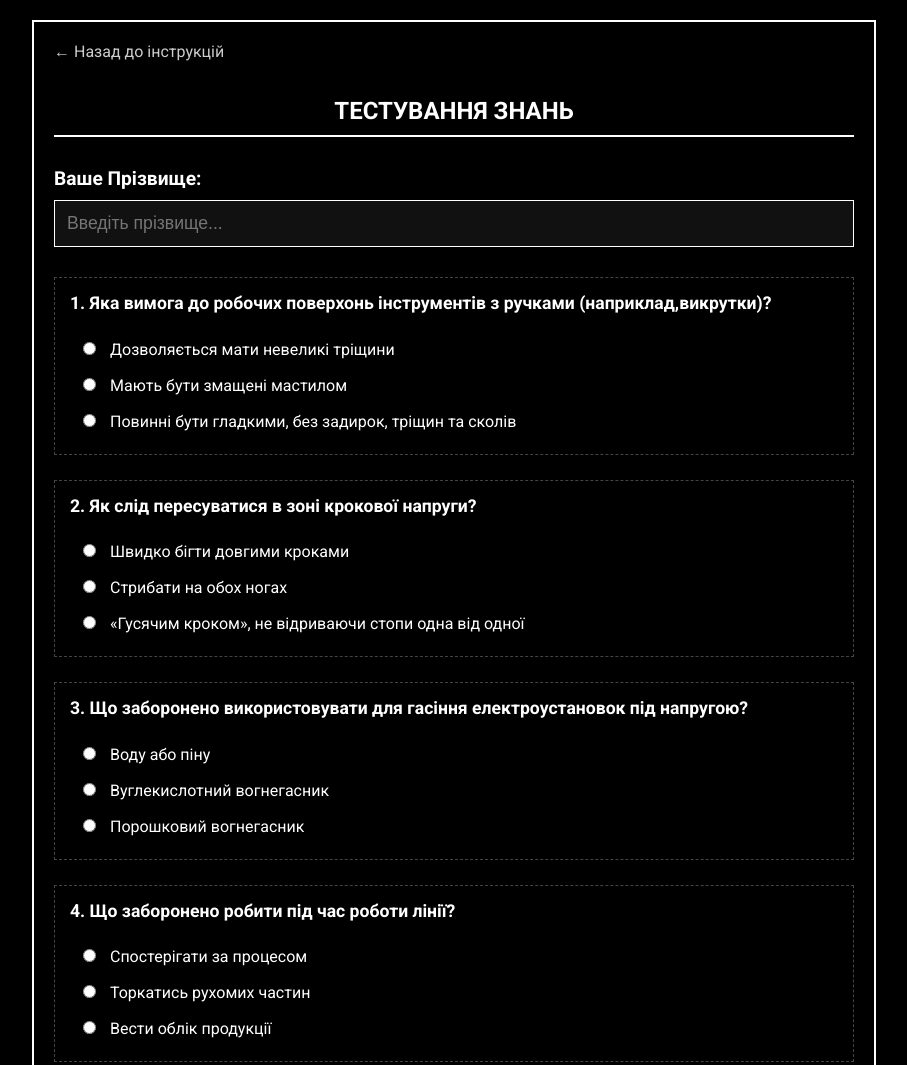
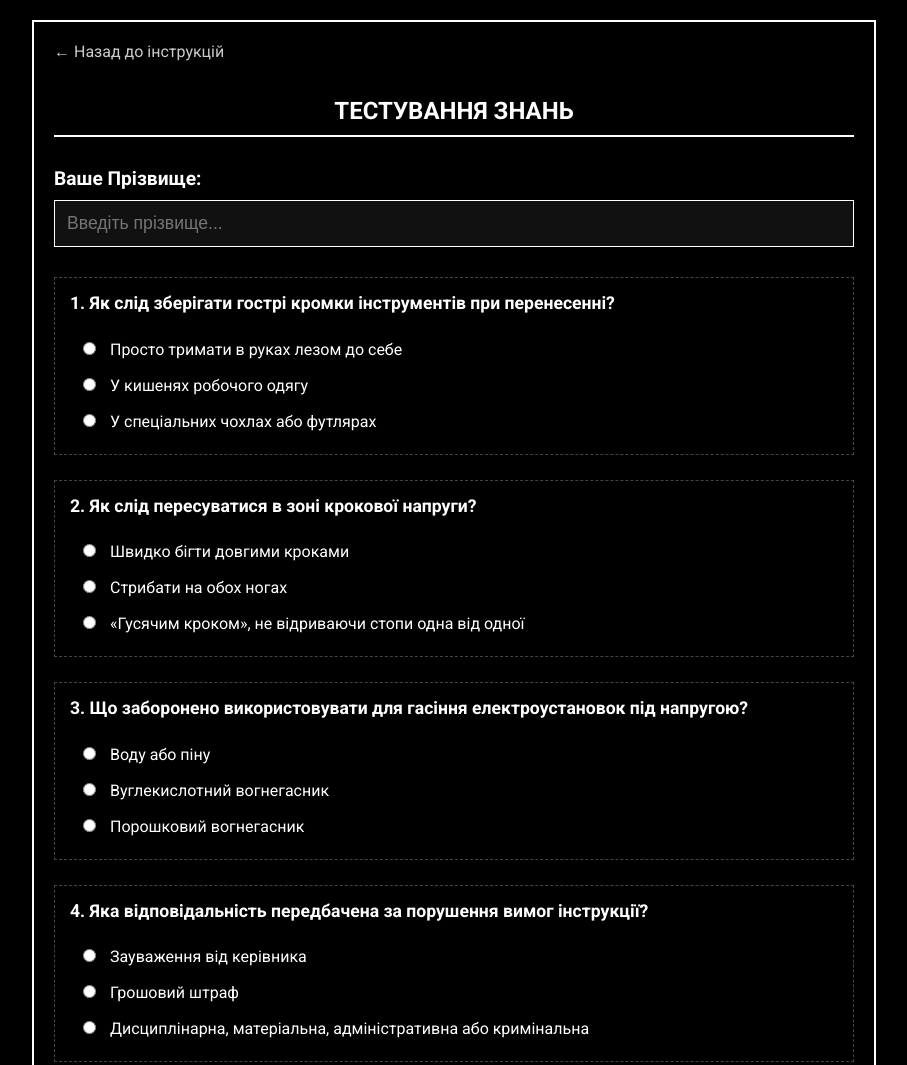
Before and after one commit to shylovak-spec/IOP_Lac, a plain HTML site: page test.html in a window 1280 px wide. Shown: the top 1065 px of the page, without its empty margins (186-1093 px from the left). Drawn offline with Linux system fonts and the light colour scheme.

Commit message:
Update test.html

```diff
--- a/test.html
+++ b/test.html
@@ -141,19 +141,19 @@
             correct: 0
         },
         {
-            q: "Як правильно передавати гострий або ріжучий інструмент колезі?",
-            options: ["Гострою частиною вперед", "Ручкою вперед", "Кинути в руки для швидкості"],
-            correct: 0
+            q: "Яка максимальна кількість ЛЗР дозволяється на робочому місці?",
+            options: ["Запас на тиждень", "Не більше фактичної потреби для поточної роботи", "Дві повні каністри"],
+            correct: 1
         },
         {
-            q: "Яка дія є обов’язковою при отруєнні парами ізопропілового спирту?",
-            options: ["Вивести потерпілого на чисте повітря", "Дати випити холодної води", "Дати випити теплої води"],
-            correct: 0
+            q: "Що заборонено використовувати для освітлення при роботі з лаками?",
+            options: ["Світлодіодні світильники", "Переносні лампи із захисною сіткою", "Відкритий вогонь"],
+            correct: 2
         },
         {
-            q: "Як правильно піднімати важкі предмети з підлоги?",
-            options: ["Різким ривком вгору", "Нахилитись вперед на прямих ногах", "Присісти і з прямою спиною, відштовхуючись ногами"],
-            correct: 2
+            q: "Виберіть правильну дію при потраплянні лаку на шкіру",
+            options: ["Дочекатись повного висихання та здерти плівку", "Промити великою кількістю води з милом", "Протерти місце розчинником"],
+            correct: 1
         },
         {
             q: "Яка максимальна норма підіймання вантажів для жінок (постійно протягом зміни)?",
@@ -166,58 +166,58 @@
             correct: 2
         },
         {
-            q: "Що забороняється робити для видалення зайвого припою з жала паяльника?",
-            options: ["Витирати об спеціальну серветку", "Струшувати паяльник", "Використовувати підставку"],
+            q: "Що потрібно зробити при відключенні електроенергії?",
+            options: ["Терміново вимкнути все електрообладнання", "Проведення чищення, змащування або ремонту на ходу", "Продовжити роботу вручну без зупинки машини"],
+            correct: 0
+        },
+        {
+            q: "Яка дія заборонена під час роботи лакувальної машини?",
+            options: ["Спостереження за показниками приладів", "Має бути вимкнений з мережі", "Використання засобів індивідуального захистуу"],
             correct: 1
         },
         {
-            q: "Яка вимога до встановлення паяльника під час короткочасних перерв у роботі?",
-            options: ["Можна покласти на стіл", "Має бути вимкнений з мережі", "Має бути встановлений на вогнетривку підставку"],
+            q: "Коли слід перевіряти справність кнопки аварійної зупинки?",
+            options: ["Раз на місяць під час техогляду", "У разі винекнення реальної аварії", "Перед початком роботи щозмінно"],
             correct: 2
         },
         {
-            q: "Яка перша дія працівника при виявленні несправності обладнання на дільниці?",
-            options: ["Негайно припинити роботу та повідомити керівника", "Самостійно полагодити", "Повідомити колегу по зміні"],
-            correct: 0
-        },
-        {
-            q: "Виберіть правильну тезу:",
-            options: ["На робочому місці дозволяється зберігати особисті речі та сторонні предмети.", "Забороняється захаращувати проходи та робочі місця сторонніми предметами.", "Проходи до засобів пожежогасіння можуть бути частково перекриті тарою"],
+            q: "Виберіть правильну тезу щодо стану робочих поверхонь інструменту",
+            options: ["Допускаються невеликі задирки на рукоятках", "Поверхні мають бути гладкими, без тріщин та сколів", "Дерев'яні ручки можна обмотувати ізоляційною стрічкою"],
             correct: 1
         },
         {
-            q: "Яка вимога до робочих поверхонь інструментів з ручками (наприклад,викрутки)?",
-            options: ["Дозволяється мати невеликі тріщини", "Мають бути змащені мастилом", "Повинні бути гладкими, без задирок, тріщин та сколів"],
+            q: "Як слід зберігати гострі кромки інструментів при перенесенні?",
+            options: ["Просто тримати в руках лезом до себе", "У кишенях робочого одягу", "У спеціальних чохлах або футлярах"],
             correct: 2
         },
         {
-            q: "Де заборонено залишати порожню тару та візки?",
-            options: ["У кутках", "На проходах, проїздах", "У зоні пакування"],
+            q: "Що робити з інструментом, який має ознаки пошкодження?",
+            options: ["Замотати пошкодження скотчемм", "Негайно вилучити з експлуатації та замінити", "Допрацювати ним до кінця робочої зміни"],
             correct: 1
         },
         {
-            q: "Коли фільтруючий протигаз вважається відпрацьованим (непридатним)?",
+            q: "Коли необхідно замінити фільтр патрони в масці?",
             options: ["Після 1 години використання", "При появі стороннього запаху в підмасочному просторі", "При зміні кольору маски"],
             correct: 1
         },
         {
-            q: "Що заборонено робити під час роботи лінії?",
-            options: ["Спостерігати за процесом", "Торкатись рухомих частин", "Вести облік продукції"],
+            q: "Яка відповідальність передбачена за порушення вимог інструкції?",
+            options: ["Зауваження від керівника", "Грошовий штраф", "Дисциплінарна, матеріальна, адміністративна або кримінальна"],
             correct: 1
         },
         {
-            q: "Яка вимога до одягу та волосся оператора лінії?",
-            options: ["Халат застебнутий, волосся прибране", "Немає вимог", "Волосся застебнуте, одяг прибраний"],
-            correct: 0
+            q: "Яка дія є обов'язковою перед початком роботи з лакувальною машиною?",
+            options: ["Змастити всі рухомі частини машини маслом", "Немає вимог", "Перевірити справність заземлення та кнопок аварійної зупинки"],
+            correct: 2
         },
         {
-            q: "Виберіть правильну тезу щодо поведінки на робочому місці",
-            options: ["Під час роботи дозволяється відволікатися на розмови та заважати іншим.", "Працівник повинен бути уважним, не відволікатися сам і не відволікати інших.", "Можна самостійно переходити на іншу дільницю без дозволу майстра."],
-            correct: 0
+            q: "Виберіть правильну тезу щодо заправки лаку в машину",
+            options: ["Для економії часу дозволяється доливати лак під час руху механізмів.", "Лак можна розлити на корпус машини, якщо він вогнетривкий.", "Заправку та долив лаку слід проводити тільки при вимкненому обладнанні."],
+            correct: 2
         },
         {
-            q: "Виберіть правильну дію при несправності протигаза в зоні зараження",
-            options: ["Послабити маску, щоб полегшити дихання", "Негайно змінити фільтр, не виходячи з зони", "Негайно вийти з небезпечної зони, не знімаючи маску"],
+            q: "Що заборонено робити з огородженнями лакувальної машини?",
+            options: ["Протирати їх від пилу під час технічної перерви", "Працювати зі знятими або несправними захисними огородженнями", "Фарбувати їх у сигнальні кольори"],
             correct: 2
         }
     ];
```
